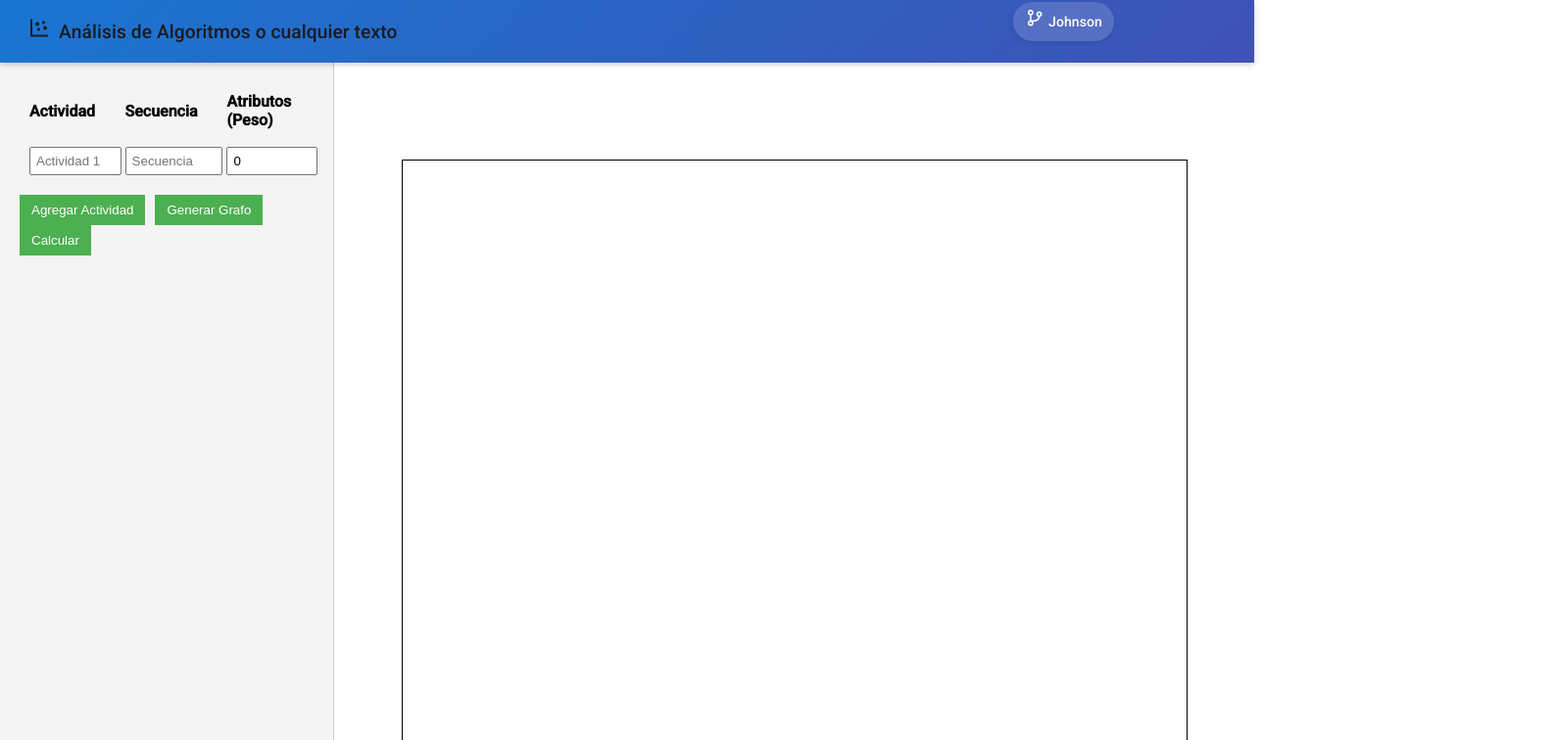
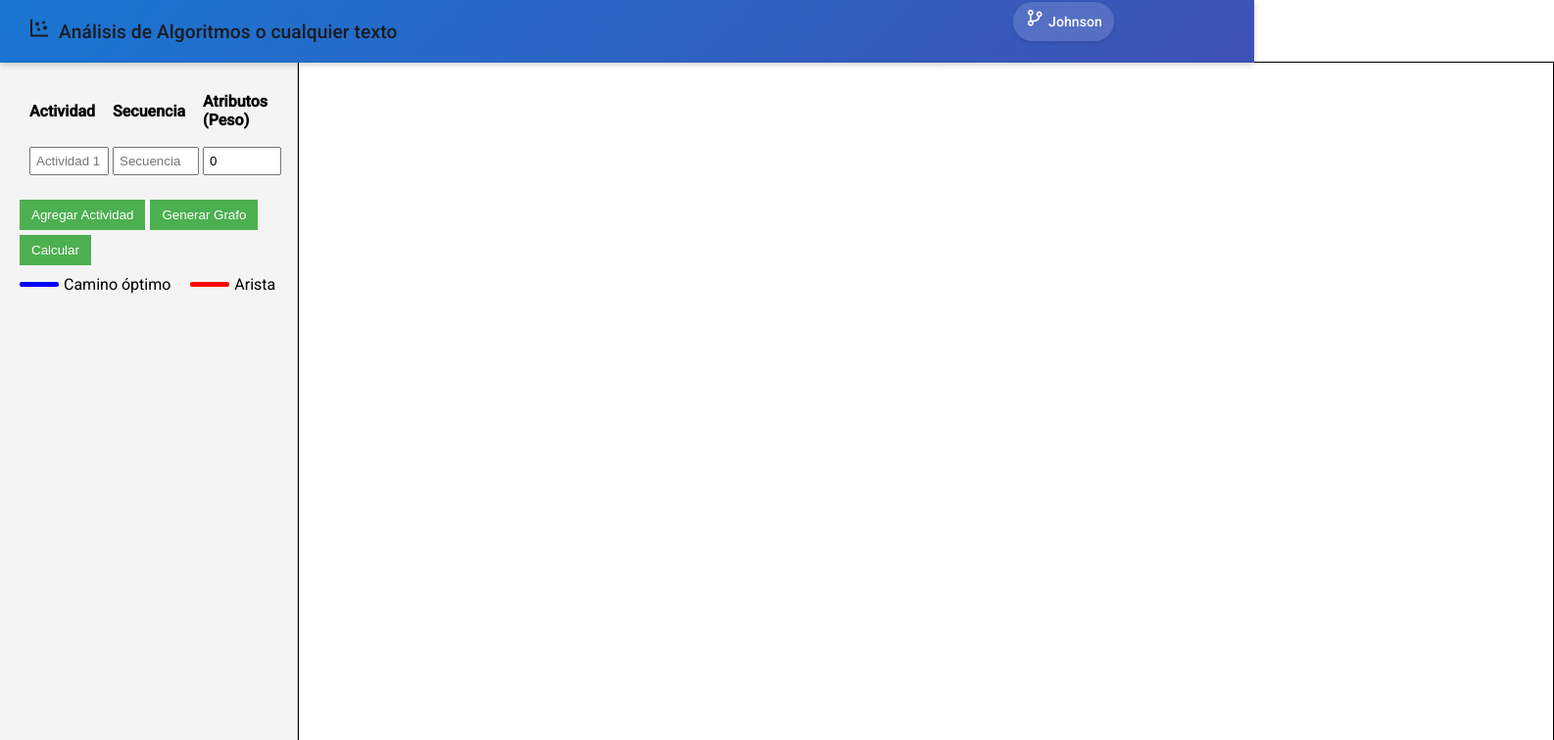
Before and after one commit to JesusRodrigoV/AXL-AnalisisAlgoritmos, an Angular app: page /johnson in a window 1280 px wide. Shown: the top 756 px of the page at 98% size, 1586 px wide, since content can reach past the window. Built offline with nearby package versions, Linux system fonts and the light colour scheme.

Commit message:
canva infinito, y indicacion de colores
actualizacion en el canva y muestra de colores para identificar el camino optimo

```diff
--- a/src/app/pages/johnson/components/johnson-canvas/johnson-canvas.component.html
+++ b/src/app/pages/johnson/components/johnson-canvas/johnson-canvas.component.html
@@ -25,6 +25,18 @@
     <button (click)="agregarActividad()">Agregar Actividad</button>
     <button (click)="generarGrafo()">Generar Grafo</button>
     <button (click)="calcularJohnson()">Calcular</button>
+
+    <div class="legend">
+      <div class="legend-item">
+        <div class="line blue"></div>
+        <span>Camino óptimo</span>
+      </div>
+      <div class="legend-item">
+        <div class="line red"></div>
+        <span>Arista</span>
+      </div>
+    </div>
+
   </div>
   <div class="canvas-container">
     <canvas #johnsonCanvas width="800" height="600"></canvas>
--- a/src/app/pages/johnson/components/johnson-canvas/johnson-canvas.component.scss
+++ b/src/app/pages/johnson/components/johnson-canvas/johnson-canvas.component.scss
@@ -49,3 +49,35 @@
     background-color: #fff;
   }
 }
+
+.legend {
+  display: flex;
+  gap: 20px;
+  margin-top: 10px;
+  align-items: center;
+}
+
+.legend-item {
+  display: flex;
+  align-items: center;
+  gap: 5px;
+}
+
+.line {
+  width: 40px;
+  height: 5px;
+  border-radius: 2px;
+}
+
+.blue {
+  background-color: blue;
+}
+
+.red {
+  background-color: red;
+}
+
+.table-container button {
+  margin-right: 5px;
+  margin-top: 5px;
+}
--- a/src/app/pages/johnson/components/johnson-canvas/johnson-canvas.component.ts
+++ b/src/app/pages/johnson/components/johnson-canvas/johnson-canvas.component.ts
@@ -1,4 +1,4 @@
-import { Component, OnInit, ViewChild, ElementRef, HostListener } from '@angular/core';
+import { Component, AfterViewInit, ViewChild, ElementRef, HostListener } from '@angular/core';
 import { Nodo } from 'src/app/pages/johnson/models/nodo.model.jonson';
 import { Conexion } from 'src/app/pages/johnson/models/conexion.model.jonson';
 import { CommonModule } from '@angular/common'; // Importa CommonModule
@@ -17,24 +17,75 @@ interface Actividad {
   templateUrl: './johnson-canvas.component.html',
   styleUrls: ['./johnson-canvas.component.scss'],
 })
-export class JohnsonCanvasComponent implements OnInit {
-  @ViewChild('johnsonCanvas', { static: true }) canvasRef!: ElementRef<HTMLCanvasElement>;
+export class JohnsonCanvasComponent implements AfterViewInit {
+  @ViewChild('johnsonCanvas', { static: false }) canvas?: ElementRef<HTMLCanvasElement>;
   private ctx!: CanvasRenderingContext2D;
-
+  private scale: number = 1;
+  private offsetX: number = 0;
+  private offsetY: number = 0;
+  private isPanning: boolean = false;
+  private startX: number = 0;
+  private startY: number = 0;
 
   actividades: Actividad[] = [{ nombre: '', secuencia: '', peso: 0 }]; // Lista de actividades
   nodos: Nodo[] = []; // Lista de nodos
   conexiones: Conexion[] = []; // Lista de conexiones
   selectedNodo: Nodo | null = null; // Nodo seleccionado para crear conexiones
 
-  ngOnInit(): void {
-    const context = this.canvasRef.nativeElement.getContext('2d');
-    if (context) {
-      this.ctx = context; // Asignamos el contexto solo si no es null
-      this.dibujarGrafo();
-    } else {
-      throw new Error('No se pudo obtener el contexto 2D del canvas.');
+  ngAfterViewInit(): void {
+    if (this.canvas?.nativeElement) {
+      this.ctx = this.canvas.nativeElement.getContext('2d')!;
+      this.setupCanvas();
     }
+  }
+
+  private setupCanvas(): void {
+    if (!this.canvas) return;
+    const canvasElement = this.canvas.nativeElement;
+    canvasElement.width = window.innerWidth;
+    canvasElement.height = window.innerHeight;
+    this.redraw();
+  }
+
+  @HostListener('window:resize')
+  onResize(): void {
+    this.setupCanvas();
+  }
+
+  @HostListener('mousedown', ['$event'])
+  onMouseDown(event: MouseEvent): void {
+    this.isPanning = true;
+    this.startX = event.clientX - this.offsetX;
+    this.startY = event.clientY - this.offsetY;
+  }
+
+  @HostListener('mousemove', ['$event'])
+  onMouseMove(event: MouseEvent): void {
+    if (this.isPanning) {
+      this.offsetX = event.clientX - this.startX;
+      this.offsetY = event.clientY - this.startY;
+      this.redraw();
+    }
+  }
+
+  @HostListener('mouseup')
+  onMouseUp(): void {
+    this.isPanning = false;
+  }
+
+  @HostListener('wheel', ['$event'])
+  onWheel(event: WheelEvent): void {
+    event.preventDefault();
+    const scaleAmount = event.deltaY > 0 ? 0.9 : 1.1;
+    this.scale *= scaleAmount;
+    this.redraw();
+  }
+
+  private redraw(): void {
+    if (!this.canvas) return;
+    this.ctx.setTransform(this.scale, 0, 0, this.scale, this.offsetX, this.offsetY);
+    this.ctx.clearRect(-this.offsetX, -this.offsetY, this.canvas.nativeElement.width, this.canvas.nativeElement.height);
+    this.dibujarGrafo(); // Redibujar el grafo después de limpiar el canvas
   }
 
   // Agrega una nueva actividad a la tabla
@@ -225,10 +276,10 @@ export class JohnsonCanvasComponent implements OnInit {
     this.ctx.fillStyle = 'blue';
     this.ctx.font = '12px Arial';
     this.ctx.textAlign = 'center';
-    this.ctx.fillText(`I: ${nodo.tiempoInicio}`, nodo.x - radio / 3, nodo.y + radio / 2 + 5);
+    this.ctx.fillText(` ${nodo.tiempoInicio}`, nodo.x - radio / 3, nodo.y + radio / 2 + 5);
 
     this.ctx.fillStyle = 'red';
-    this.ctx.fillText(`V: ${nodo.tiempoFin}`, nodo.x + radio / 3, nodo.y + radio / 2 + 5);
+    this.ctx.fillText(` ${nodo.tiempoFin}`, nodo.x + radio / 3, nodo.y + radio / 2 + 5);
   }
 
   // Dibuja una conexión entre dos nodos
@@ -348,9 +399,10 @@ calcularTiemposVuelta(): void {
 
 
   // Limpia el canvas
-  limpiarCanvas(): void {
-    this.ctx.clearRect(0, 0, this.canvasRef.nativeElement.width, this.canvasRef.nativeElement.height);
-  }
+limpiarCanvas(): void {
+  if (!this.canvas) return; // Verificar que el canvas está disponible
+  this.ctx.clearRect(0, 0, this.canvas.nativeElement.width, this.canvas.nativeElement.height);
+}
 
 
 
```
